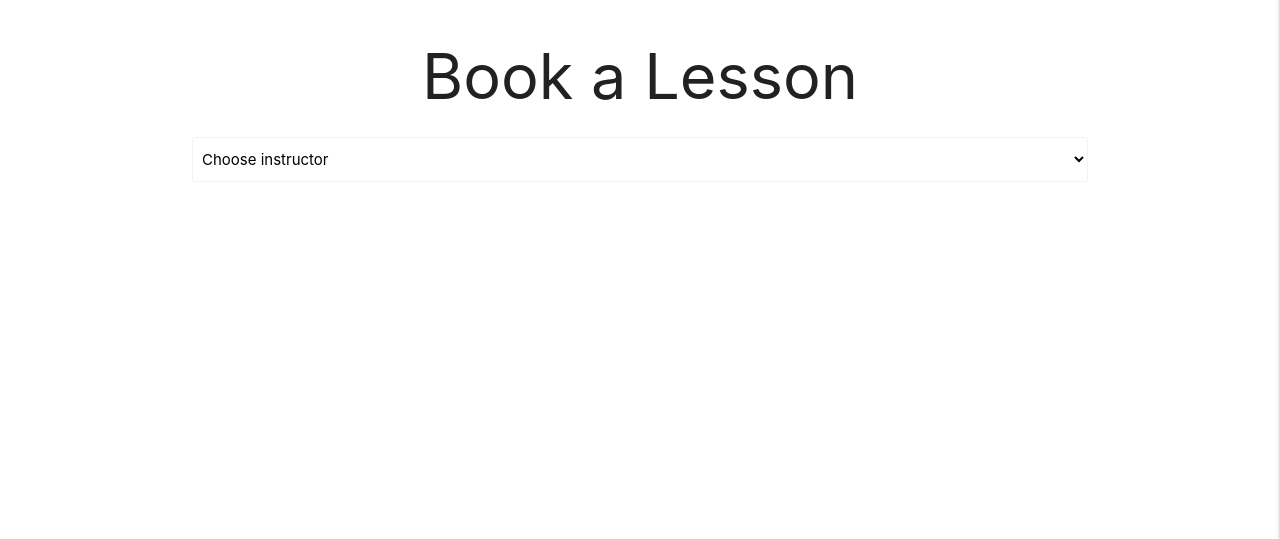
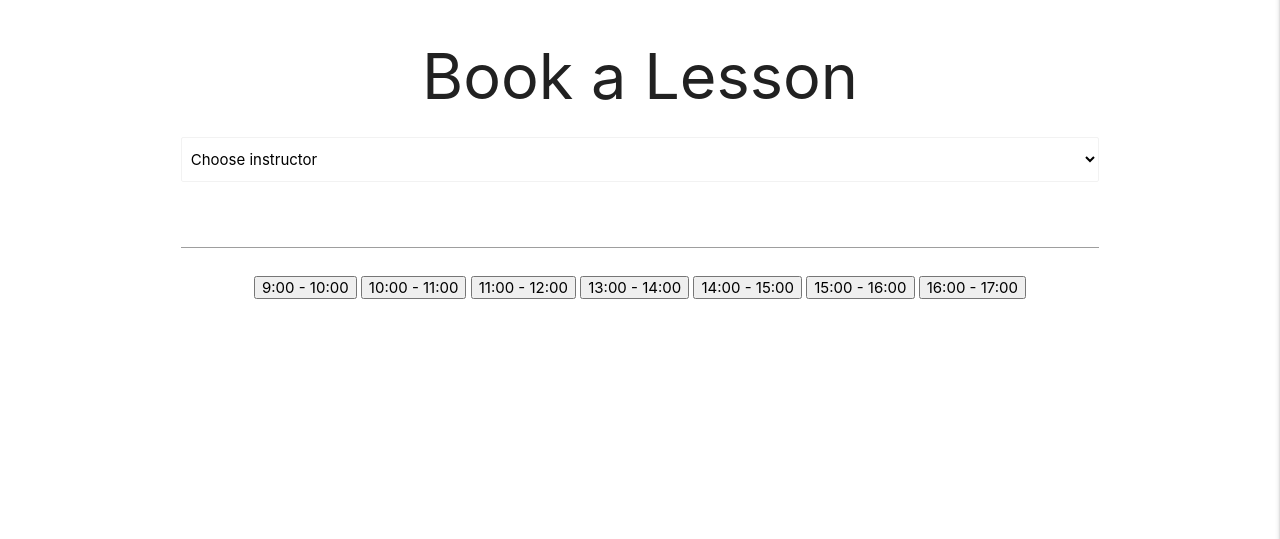
Before and after one commit to JamieS56/Milestone-Project-3, a Flask app: a page that uses templates/bookLesson.html in a window 1280 px wide. Shown: the part 74-613 px from the top of the page. Run offline with Flask 2, Linux system fonts and the light colour scheme; the visitor is signed in with stand-in values (Sample User, id 1); data that the repository does not hold is empty; some libraries are stand-ins or nearby versions.

Commit message:
added a materialize date picker to the book lessons form.

```diff
--- a/static/script.js
+++ b/static/script.js
@@ -10,7 +10,8 @@ $(document).ready(function () {
         showClearBtn: true,
         i18n: {
             done: "Select"
-        }
+        },
+        isRTL: true
     })
 
     $(".editUserButton").click(function(){
--- a/templates/bookLesson.html
+++ b/templates/bookLesson.html
@@ -6,17 +6,29 @@
 <div>
     <form>
         <div class="col">
-            <select class="browser-default" name="accountType">
-                <option value="" disabled selected>Choose instructor</option>
-                {% for user in users %}
+            <div class="row">
+                <select class="browser-default" name="accountType">
+                    <option value="" disabled selected>Choose instructor</option>
+                    {% for user in users %}
                     {% if user.accountType == 'instructor' %}
-                        <option value="{{ user.accountType }}">{{ user.firstName }} {{ user.lastName }}</option>
+                    <option value="{{ user.username }}">{{ user.firstName }} {{ user.lastName }}</option>
                     {% endif %}
-                {% endfor %}
-            </select>
+                    {% endfor %}
+                </select>
+            </div>
+            <div id='datePickerDiv' class="row">
+                <input type="text" class="datepicker">
+            </div>
 
         </div>
         <div class="col">
+            <button>9:00 - 10:00</button>
+            <button>10:00 - 11:00</button>
+            <button>11:00 - 12:00</button>
+            <button>13:00 - 14:00</button>
+            <button>14:00 - 15:00</button>
+            <button>15:00 - 16:00</button>
+            <button>16:00 - 17:00</button>
 
         </div>
     </form>
```
